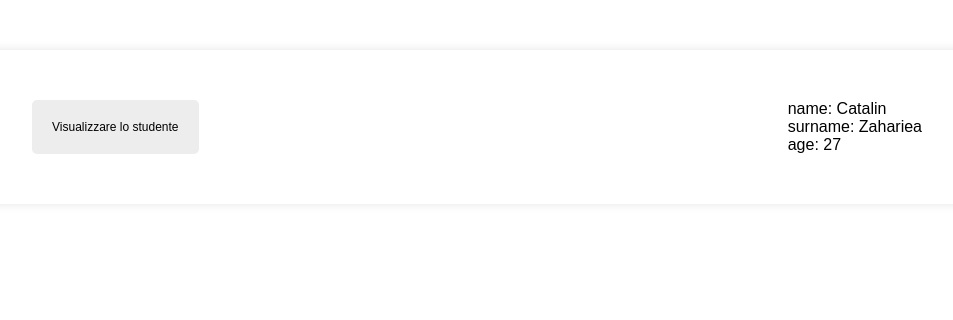
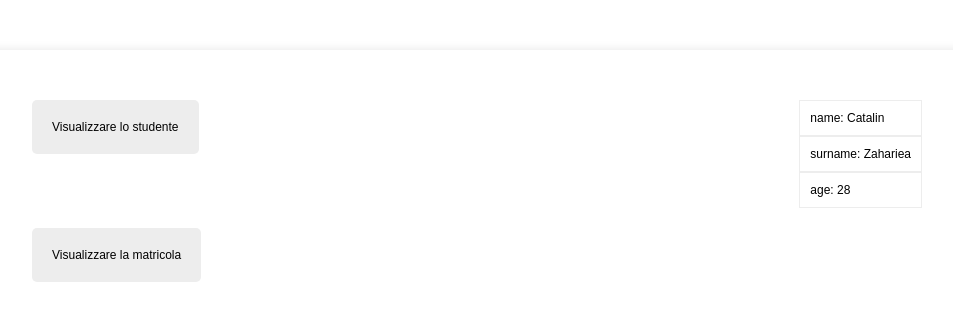
Before and after one commit to catalin-zahariea/js-oggetti-studenti, a plain HTML site: page index.html in a window 1280 px wide. Both pictures are taken after a click on the button "Visualizzare lo studente". Shown: the whole page, without its empty margins (163-1116 px from the left). Drawn offline with nearby package versions, Linux system fonts and the light colour scheme.

Commit message:
Second part.

```diff
--- a/css/style.css
+++ b/css/style.css
@@ -8,6 +8,13 @@
 
 ul {
   list-style: none;
+}
+
+li {
+  border: 1px solid #ededed;
+  font-size: 12px;
+  padding: 10px;
+  display: block;
 }
 
 /* COMMON */
@@ -21,8 +28,12 @@ ul {
 
 .flex {
   display: flex;
-  align-items: center;
+  align-items: flex-start;
   justify-content: space-between;
+}
+
+.padding-top {
+  padding-top: 20px;
 }
 
 /* FONT */
@@ -34,7 +45,8 @@ body {
 
 /* MAIN */
 
-#student-btn {
+#student-btn,
+#class-btn {
   font-size: 12px;
   color: #000;
   padding: 20px;
@@ -43,8 +55,19 @@ body {
   border-radius: 5px;
 }
 
-#student-btn:active {
+#student-btn:active,
+#class-btn:active {
   background-color: #fff;
   border: 1px solid #ededed;
   box-shadow: 0px 0px 10px rgba(0, 0, 0, 0.1);
 }
+
+#matricola-number {
+  font-size: 12px;
+  width: 30em;
+  color: #000;
+  padding: 20px;
+  background-color: #fff;
+  border: 1px solid #ededed;
+  border-radius: 5px;
+}
--- a/index.html
+++ b/index.html
@@ -15,7 +15,12 @@
       <div class="container">
         <div class="flex">
           <button id="student-btn">Visualizzare lo studente</button>
-          <ul id="output"></ul>
+          <ul id="output1"></ul>
+        </div>
+
+        <div class="flex padding-top">
+          <button id="class-btn">Visualizzare la matricola</button>
+          <ul id="output2"></ul>
         </div>
       </div>
     </main>
--- a/js/script.js
+++ b/js/script.js
@@ -21,15 +21,84 @@ $(document).ready(function () {
   var studente = {
     name: "Catalin",
     surname: "Zahariea",
-    age: 27,
+    age: 28,
   };
 
+  var classeStudenti = [
+    {
+      name: "Catalin",
+      surname: "Zahariea",
+      age: 28,
+    },
+    {
+      name: "Dario",
+      surname: "Oricchio",
+      age: 14,
+    },
+    {
+      name: "Carlo",
+      surname: "Oricchio",
+      age: 11,
+    },
+    {
+      name: "Valentina",
+      surname: "De Angelis",
+      age: 27,
+    },
+    {
+      name: "Eliza",
+      surname: "Sestov",
+      age: 52,
+    },
+    {
+      name: "Lana",
+      surname: "Zahariea",
+      age: 4,
+    },
+    {
+      name: "Tito",
+      surname: "Zahariea",
+      age: 3,
+    },
+    {
+      name: "Tigro",
+      surname: "Zahariea",
+      age: 2,
+    },
+  ];
+
   $("#student-btn").click(function () {
-    if ($("#output").html() != "") {
-      $("#output").html("");
+    if ($("#output1").html() != "") {
+      $("#output1").html("");
     } else {
       for (var key in studente) {
-        $("#output").append("<li>" + key + ": " + studente[key] + "</li>");
+        $("#output1").append("<li>" + key + ": " + studente[key] + "</li>");
+      }
+    }
+  });
+
+  $("#class-btn").click(function () {
+    if ($("#output2").html() != "") {
+      $("#output2").html("");
+    } else {
+      for (var i = 0; i < classeStudenti.length; i++) {
+        console.log(classeStudenti[i]);
+        for (var key in classeStudenti[i]) {
+          console.log("chiave: " + key);
+          if (key == "name") {
+            key = "name";
+            var key2 = "surname";
+            $("#output2").append(
+              "<li>" +
+                "Nome: " +
+                classeStudenti[i][key] +
+                "<br>" +
+                "Cognome: " +
+                classeStudenti[i][key2] +
+                "</li>"
+            );
+          }
+        }
       }
     }
   });
```
